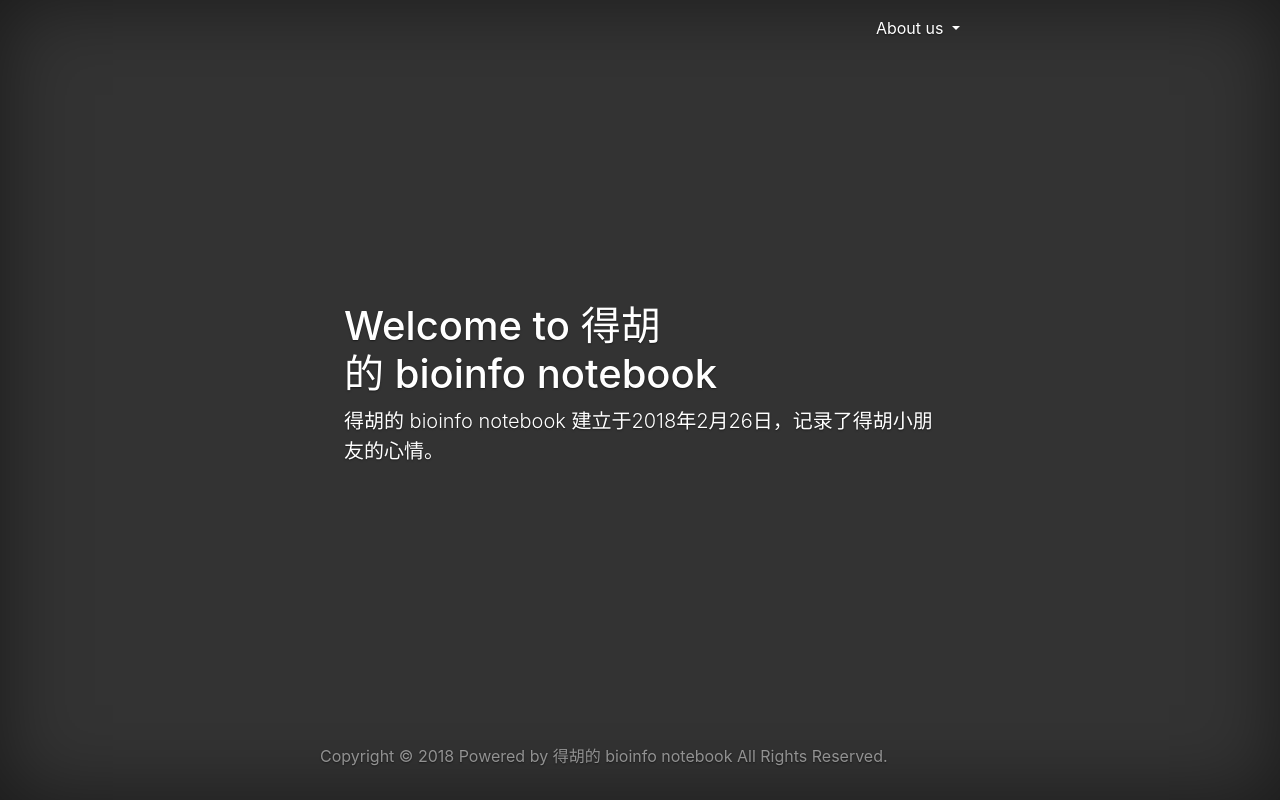
After one commit to sqreb/bioinfonotebook, a Django app: page / in a window 1280 px wide. The commit adds this page. Run offline with Django 3.2, Linux system fonts and the light colour scheme; data that the repository does not hold is empty; some libraries are stand-ins or nearby versions.

Commit message:
20180227

```diff
--- a/bioinfonotebook/urls.py
+++ b/bioinfonotebook/urls.py
@@ -15,12 +15,12 @@ Including another URLconf
 """
 from django.contrib import admin
 from django.conf.urls import url
-from home.views import detail
-from docs.views import docs, about_us
+from home.views import about_us, main
+from docs.views import docs
 
 urlpatterns = [
     url(r'^admin/', admin.site.urls),
-    url(r'^detail', detail),
     url(r'^docs/(\w+)$', docs, name="docs"),
     url(r'^about/(\w+)$', about_us, name="about_us"),
+    url(r'^$', main, name="main"),
 ]
--- /dev/null
+++ b/common_static/css/cover.css
@@ -0,0 +1,113 @@
+/*
+ * Globals
+ */
+
+/* Links */
+a,
+a:focus,
+a:hover {
+  color: #fff;
+}
+
+/* Custom default button */
+.btn-secondary,
+.btn-secondary:hover,
+.btn-secondary:focus {
+  color: #333;
+  text-shadow: none; /* Prevent inheritance from `body` */
+  background-color: #fff;
+  border: .05rem solid #fff;
+}
+
+
+/*
+ * Base structure
+ */
+
+html,
+body {
+  height: 100%;
+  background-color: #333;
+}
+
+body {
+  display: -ms-flexbox;
+  display: -webkit-box;
+  display: flex;
+  -ms-flex-pack: center;
+  -webkit-box-pack: center;
+  justify-content: center;
+  color: #fff;
+  text-shadow: 0 .05rem .1rem rgba(0, 0, 0, .5);
+  box-shadow: inset 0 0 5rem rgba(0, 0, 0, .5);
+}
+
+.cover-container {
+  max-width: 42em;
+}
+
+.bg_main {
+  background: #333;
+}
+
+/*
+ * Header
+ */
+.masthead {
+  margin-bottom: 2rem;
+}
+
+.masthead-brand {
+  margin-bottom: 0;
+}
+
+.nav-masthead .nav-link {
+  padding: .25rem 0;
+  font-weight: 700;
+  color: rgba(255, 255, 255, .5);
+  background-color: transparent;
+  border-bottom: .25rem solid transparent;
+}
+
+.nav-masthead .nav-link:hover,
+.nav-masthead .nav-link:focus {
+  border-bottom-color: rgba(255, 255, 255, .25);
+}
+
+.nav-masthead .nav-link + .nav-link {
+  margin-left: 1rem;
+}
+
+.nav-masthead .active {
+  color: #fff;
+  border-bottom-color: #fff;
+}
+
+@media (min-width: 48em) {
+  .masthead-brand {
+    float: left;
+  }
+  .nav-masthead {
+    float: right;
+  }
+}
+
+
+/*
+ * Cover
+ */
+.cover {
+  padding: 0 1.5rem;
+}
+.cover .btn-lg {
+  padding: .75rem 1.25rem;
+  font-weight: 700;
+}
+
+
+/*
+ * Footer
+ */
+.mastfoot {
+  color: rgba(255, 255, 255, .5);
+}
--- a/common_static/css/docs.css
+++ b/common_static/css/docs.css
@@ -198,10 +198,10 @@
 }
 
 .transparent {
-    filter: alpha(opacity=0);
-    -moz-opacity: 0;
-    -khtml-opacity: 0;
-    opacity: 0;
+    filter: alpha(opacity=50);
+    -moz-opacity: 0.5;
+    -khtml-opacity: 0.5;
+    opacity: 0.5;
 }
 
 .nobg {
--- /dev/null
+++ b/common_static/js/main.js
@@ -0,0 +1,9 @@
+$(document).ready(function(){
+    $(".dropdown-toggle").mouseover(
+        function(){
+            var this_id = $(this).attr("id");
+            $("ul[aria-labelledby="+this_id+"]").show();
+            $("ul.dropdown-menu[aria-labelledby!="+this_id+"]").hide();
+        }
+    );
+});
--- a/docs/models.py
+++ b/docs/models.py
@@ -49,6 +49,8 @@ class Doc(models.Model):
     url = models.CharField(max_length=255, null=True, unique=True)
     public = models.BooleanField(default=False)
     root = models.BooleanField(default=False)
+    create_time = models.DateTimeField(auto_now_add=True)
+    update_time = models.DateTimeField(auto_now=True, null=True)
 
     def __str__(self):
         return self.title
--- a/docs/views.py
+++ b/docs/views.py
@@ -13,7 +13,7 @@ class DocInfo(object):
     doc_graph = nx.DiGraph()
     roots = list()
     search_dict = dict()
-    mata_nav = dict()
+    mata_nav = list()
 
     @classmethod
     def reset(cls):
@@ -115,7 +115,8 @@ class DocInfo(object):
             mata_dict[mata].append(root)
         for li in mata_dict.values():
             li.sort(key=lambda x: x.title)
-        return mata_dict
+        matas = sorted(mata_dict.items())
+        return matas
 
 @cache_page(60 * 15)
 def docs(request, url_name):
@@ -154,14 +155,3 @@ def docs(request, url_name):
                    "search_tag": search_tag,
                    "search_docs": search_docs,
                    "mata_nav": DocInfo.mata_nav})
-
-
-@cache_page(60 * 15)
-def about_us(request, url_name):
-    if not DocInfo.doc_graph.nodes:
-        DocInfo.reset()
-    try:
-        assert url_name in ["about_us", "help_us", "duty"]
-        return render(request, 'about/{0}.html'.format(url_name), {"mata_nav": DocInfo.mata_nav})
-    except:
-        Http404()
--- a/home/templates/about/duty.html
+++ b/home/templates/about/duty.html
@@ -12,9 +12,9 @@
     <hr>
     <h3>隐私权保护声明</h3>
     <p>我们可能会收集关于您使用本网站过程中的信息，此类信息包括：</p>
-    <p><b>设备信息。</b>为了提供更好的服务，我们会收集设备属性信息（例如您的硬件型号、操作系统版本、设备配置、唯一设备标识符、国际移动设备身份码IMEI、网络设备硬件地址MAC、广告标识符IDFA等），设备位置信息（如通过GPS、蓝牙或WIFI信号获得的位置信息）、设备连接信息（浏览器的类型、电信运营商、使用的语言）以及设备状态信息（例如设备传感器数据，设备应用安装列表）。</p>
-    <p><b>日志信息。</b>当您使用本网站的服务时，我们的服务器会自动记录一些信息，例如您对本网站服务的使用情况、IP地址、所访问服务的URL、浏览器的类型和使用的语言、以及访问服务的日期、时间、时长等。</p>
-    <p><b>Cookie和匿名标示符等工具。</b>cookie主要的功能是便于您使用网站服务，以及帮助网站统计独立访客数量等。</p>
+    <p>设备信息。为了提供更好的服务，我们会收集设备属性信息（例如您的硬件型号、操作系统版本、设备配置、唯一设备标识符、国际移动设备身份码IMEI、网络设备硬件地址MAC、广告标识符IDFA等），设备位置信息（如通过GPS、蓝牙或WIFI信号获得的位置信息）、设备连接信息（浏览器的类型、电信运营商、使用的语言）以及设备状态信息（例如设备传感器数据，设备应用安装列表）。</p>
+    <p>日志信息。当您使用本网站的服务时，我们的服务器会自动记录一些信息，例如您对本网站服务的使用情况、IP地址、所访问服务的URL、浏览器的类型和使用的语言、以及访问服务的日期、时间、时长等。</p>
+    <p>Cookie和匿名标示符等工具。cookie主要的功能是便于您使用网站服务，以及帮助网站统计独立访客数量等。</p>
     <p>信息储存与共享：</p>
     <p>未经您同意，本网站不会记录除访问信息和登录信息（包括登录使用的ID、头像、留言以及时间戳）之外的信息。本网站不会向第三方共享您的信息。</p>
     <p>信息安全:</p>
--- a/home/templates/about/help_us.html
+++ b/home/templates/about/help_us.html
@@ -4,17 +4,17 @@
     <h3>帮助我们</h3>
     <hr>
     <p>感谢您对&nbsp;<b>得胡的bioinfo&nbsp;notebook</b>&nbsp;的关注和支持，您对我们的任何帮助都会使我们做得更好。</p>
-    <p>您可以通过以下方式帮助我们</p>
+    <p>您可以通过以下方式帮助我们:</p>
     <hr>
     <h5>推荐&nbsp;<b>得胡的bioinfo notebook</b></h5>
-    <p>向您的朋友、同事或同学推荐&nbsp;<b>得胡的bioinfo&nbsp;notebook</b>&nbsp;，让本网站帮助到更多的人</p>
+    <p>向您的朋友、同事或同学推荐&nbsp;<b>得胡的bioinfo&nbsp;notebook</b>&nbsp;，让本网站帮助到更多的人。</p>
     <hr>
     <h5>报告&nbsp;<b>得胡的bioinfo&nbsp;notebook</b>&nbsp;中存在的错误和断链</h5>
     <p>如果您发现在&nbsp;<b>得胡的bioinfo&nbsp;notebook</b>&nbsp;中存在内容错误，别字语法错误或不能打开的链接，请及时通知我们（<code>server@bioinfonotebook.com</code>）。我们会在第一时间予以修正。</p>
     <hr>
     <h5>添加指向&nbsp;<b>得胡的bioinfo&nbsp;notebook</b>&nbsp;的链接</h5>
     <p>在您的个人网站、社交平台添加指向&nbsp;<b>得胡的bioinfo&nbsp;notebook</b>&nbsp;的链接。</p>
-    <p>代码规范</p>
+    <p>代码规范：</p>
     <code>&lt;a href=&quot;https://bioinfonotebook.com/&quot;&gt;得胡的bioinfo&nbsp;notebook&lt;/a&gt;</code>
     <hr>
     <h5>小额赞助</h5>
--- a/home/templates/base.html
+++ b/home/templates/base.html
@@ -9,32 +9,15 @@
     <title>{% block title %}得胡的bioinfo&nbsp;notebook{% endblock %}</title>
 
     <!-- Bootstrap CSS -->
-    <link href="/static/css/bootstrap.min.css" rel="stylesheet">
+    <link href="https://cdn.bootcss.com/bootstrap/4.0.0/css/bootstrap.min.css" rel="stylesheet">
     <link href="/static/css/docs.css" rel="stylesheet">
-
-
+    {% block head %}{% endblock %}
 </head>
 <body>
     {% block body %}Default Body{% endblock %}
-    <script src="/static/js//jquery-3.3.1.min.js"></script>
-    <script src="/static/js/bootstrap.min.js"></script>
-    <script>
-    function header() {
-        var header_nav_dropdown_tv_width = $('#header_nav_dropdown_tv').outerWidth();
-            var header_nav_btn_width = $('#header_nav_btn').outerWidth();
-            var header_nav_logo_width = $('#header_logo').outerWidth();
-            var all_width = header_nav_dropdown_tv_width + header_nav_btn_width + header_nav_logo_width;
-            if ($(window).width() - all_width > 30) {
-                $('#header_nav_dropdown_tv').hide();
-                $('#header_nav_btn').show();
-            } else {
-                $('#header_nav_dropdown_tv').show();
-                $('#header_nav_btn').hide();
-            }
-    }
-    $(document).ready(header);
-    $(window).resize(header);
-</script>
-    {% block js %}{% endblock %}
+    <script src="https://cdn.bootcss.com/jquery/3.3.1/jquery.slim.js"></script>
+    <script src="https://cdn.bootcss.com/bootstrap/4.0.0/js/bootstrap.min.js"></script>
+    <script src="https://cdn.bootcss.com/bootstrap/4.0.0/js/bootstrap.bundle.min.js"></script>
+    {% block js %}<script src="/static/js/base.js"></script>{% endblock %}
 </body>
 </html>
--- a/home/templates/header.html
+++ b/home/templates/header.html
@@ -5,7 +5,7 @@
             <span class="dropdown_div" style="position: relative; display: inline-block; direction: ltr;">
             <a class="navbar-brand" href="/" id="header_logo">Home</a>
             <div class="btn-group" role="group" aria-label="Button group with nested dropdown" id="header_nav_btn">
-            {% for mata, roots in mata_nav.items %}
+            {% for mata, roots in mata_nav %}
                 <div class="btn-group" role="group">
                     <button id="btnGroupDrop{{ mata }}" type="button" class="btn btn-secondary dropdown-toggle" data-toggle="dropdown"
                         aria-haspopup="true" aria-expanded="false">
--- /dev/null
+++ b/home/templates/main.html
@@ -0,0 +1,53 @@
+{% extends 'base.html' %}
+
+{% block head %}
+    <link href="/static/css/cover.css" rel="stylesheet">
+{% endblock %}
+
+{% block body %}
+    <div class="cover-container d-flex h-100 p-3 mx-auto flex-column">
+      <header class="masthead mb-auto">
+        <div class="inner">
+            <ul class="nav nav-masthead justify-content-center">
+                {% for mata, roots in mata_nav %}
+                <li class="dropdown">
+                &nbsp;
+                    <a id="btnGroupDrop{{ mata }}" class="dropdown-toggle" href="#" data-toggle="dropdown" aria-haspopup="true" aria-expanded="false">
+                        {{ mata }}
+                    </a>
+                    <ul class="dropdown-menu bg_main" aria-labelledby="btnGroupDrop{{ mata }}">
+                        {% for root in roots %}
+                            <li class="dropdown-item"><a href="/docs/{{ root.url }}">{{ root.title }}</a></li>
+                        {% endfor %}
+                    </ul>
+                </li>
+            {% endfor %}
+            <li class="dropdown">
+                &nbsp;
+                    <a id="btnGroupDropAboutUs" class="dropdown-toggle" href="#" data-toggle="dropdown" aria-haspopup="true" aria-expanded="false">
+                        About us
+                    </a>
+                    <ul class="dropdown-menu bg_main" aria-labelledby="btnGroupDropAboutUs">
+                        <li class="dropdown-item"><a href="/about/about_us">关于作者</a></li>
+                        <li class="dropdown-item"><a href="/about/help_us">帮助我们</a></li>
+                        <li class="dropdown-item"><a href="/about/duty">责任声明</a></li>
+                    </ul>
+                </li>
+            </ul>
+        </div>
+      </header>
+
+      <main role="main" class="inner cover">
+        <h1 class="cover-heading">Welcome&nbsp;to&nbsp;得胡的&nbsp;bioinfo&nbsp;notebook</h1>
+        <p class="lead">得胡的&nbsp;bioinfo&nbsp;notebook&nbsp;建立于2018年2月26日，记录了得胡小朋友的心情。</p>
+      </main>
+
+      <footer class="mastfoot mt-auto">
+        <div class="inner">
+          <p>Copyright&nbsp;©&nbsp;2018&nbsp;Powered&nbsp;by&nbsp;得胡的&nbsp;bioinfo&nbsp;notebook&nbsp;All&nbsp;Rights&nbsp;Reserved.</p>
+        </div>
+      </footer>
+    </div>
+{% endblock %}
+
+{% block js %}<script src="/static/js/main.js"></script>{% endblock %}
--- a/home/views.py
+++ b/home/views.py
@@ -1,6 +1,25 @@
 # -*- coding: utf-8 -*-
-from django.shortcuts import render
+from django.shortcuts import render, Http404
+from django.views.decorators.cache import cache_page
+from docs.views import DocInfo
 
-# Create your views here.
-def detail(request):
-    return render(request, 'triple.html')
+
+@cache_page(60 * 15)
+def about_us(request, url_name):
+    if not DocInfo.doc_graph.nodes:
+        DocInfo.reset()
+    try:
+        assert url_name in ["about_us", "help_us", "duty"]
+        return render(request, 'about/{0}.html'.format(url_name), {"mata_nav": DocInfo.mata_nav})
+    except:
+        Http404()
+
+
+@cache_page(60 * 15)
+def main(request):
+    if not DocInfo.doc_graph.nodes:
+        DocInfo.reset()
+    try:
+        return render(request, 'main.html', {"mata_nav": DocInfo.mata_nav})
+    except:
+        Http404()
```
Also changed, not shown: common_static/js/base.js (+17 -0 lines), common_static/img/alipay_sponsor_barcode.jpg, common_static/img/wechat_ sponsor_barcode.png.
